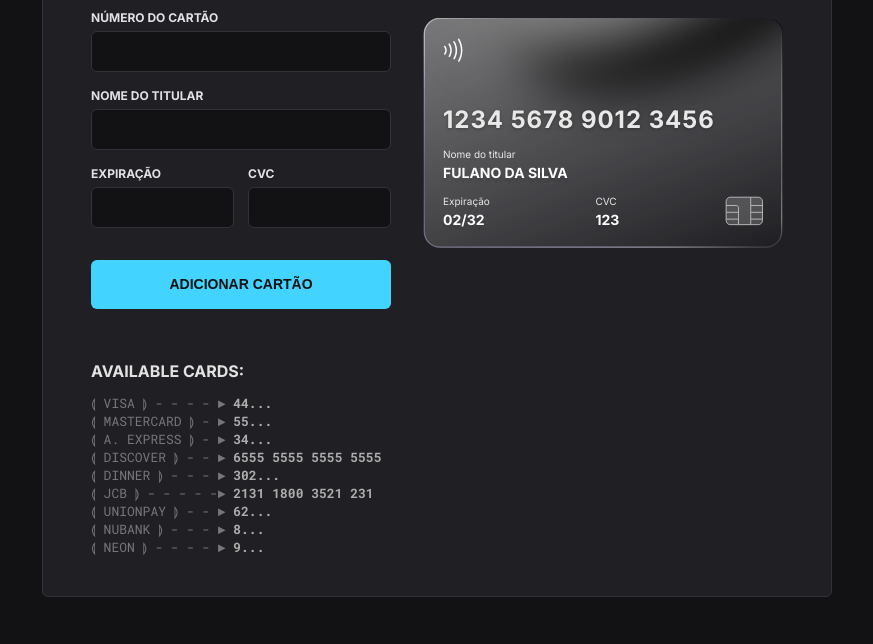
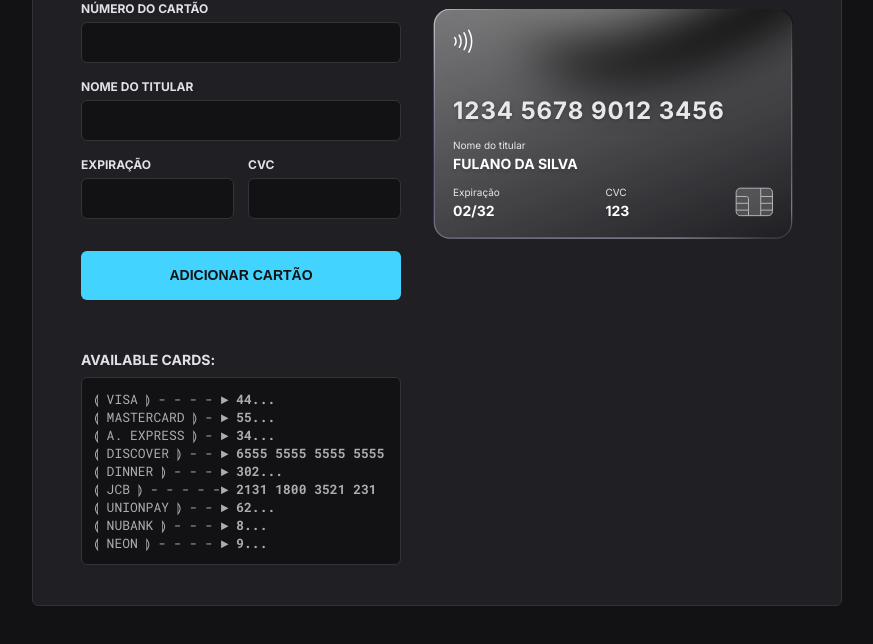
Before and after one commit to GugaS1lva/RocketPay, a website built with Vite: page index.html in a window 1280 px wide. Shown: the part 138-782 px from the top of the page, without its empty margins (203-1076 px from the left). Built offline with nearby package versions, Linux system fonts and the light colour scheme.

Commit message:
Finished Project [ ✓ ]

```diff
--- a/src/css/base.css
+++ b/src/css/base.css
@@ -57,15 +57,28 @@
 }
 
 span h4{
-  margin-bottom: 13px;
+  margin: 20px 0 10px 0;
+  font-weight: 600;
+  font-size: 1.4rem;
+  line-height: 1.5rem;
+  letter-spacing: 0.01px;
+  text-transform: uppercase;
+  color: #e1e1e6;
 }
 
 span ul{
   list-style: none;
   font-size: 13px;
   font-family: 'Roboto Mono', monospace;
-  color: #77777A;
-  width: 300px;
+  color: #adadad;
+  width: 320px;
+
+  background-color: #121214;
+  border: 1px solid #323238;
+  border-radius: 6px;
+  padding-inline: 1.2rem;
+  padding: 1.2rem;
+  text-transform: uppercase;
 }
 
 span ul li strong{
```
Also changed, not shown: index.html (+0 -1 lines).
